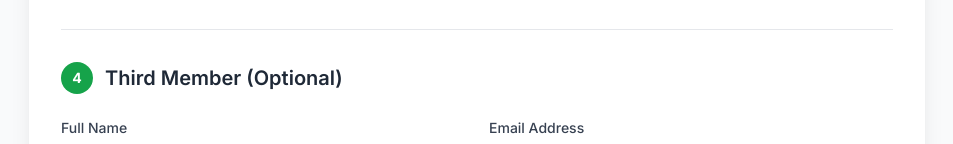
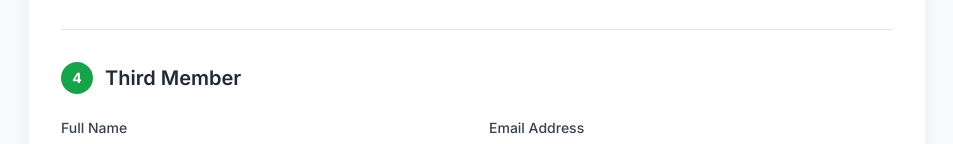
Before and after one commit to Shafayet-jamil/IUPC-Registration-Site, a website: page index.html in a window 1280 px wide. Shown: the part 1675-1819 px from the top of the page, without its empty margins (163-1116 px from the left). Drawn offline with nearby package versions, Linux system fonts and the light colour scheme.

Commit message:
Remove the Optional From third member.

```diff
--- a/index.html
+++ b/index.html
@@ -358,7 +358,7 @@
                 <div class="border-b border-gray-200 pb-6 sm:pb-8">
                     <h4 class="text-lg sm:text-xl font-semibold text-gray-800 mb-4 sm:mb-6 flex items-center">
                         <span class="w-7 h-7 sm:w-8 sm:h-8 bg-green-600 text-white rounded-full flex items-center justify-center text-sm font-bold mr-3">4</span>
-                        Third Member (Optional)
+                        Third Member
                     </h4>
                     <div class="grid grid-cols-1 md:grid-cols-2 gap-4 sm:gap-6">
                         <div>
```
